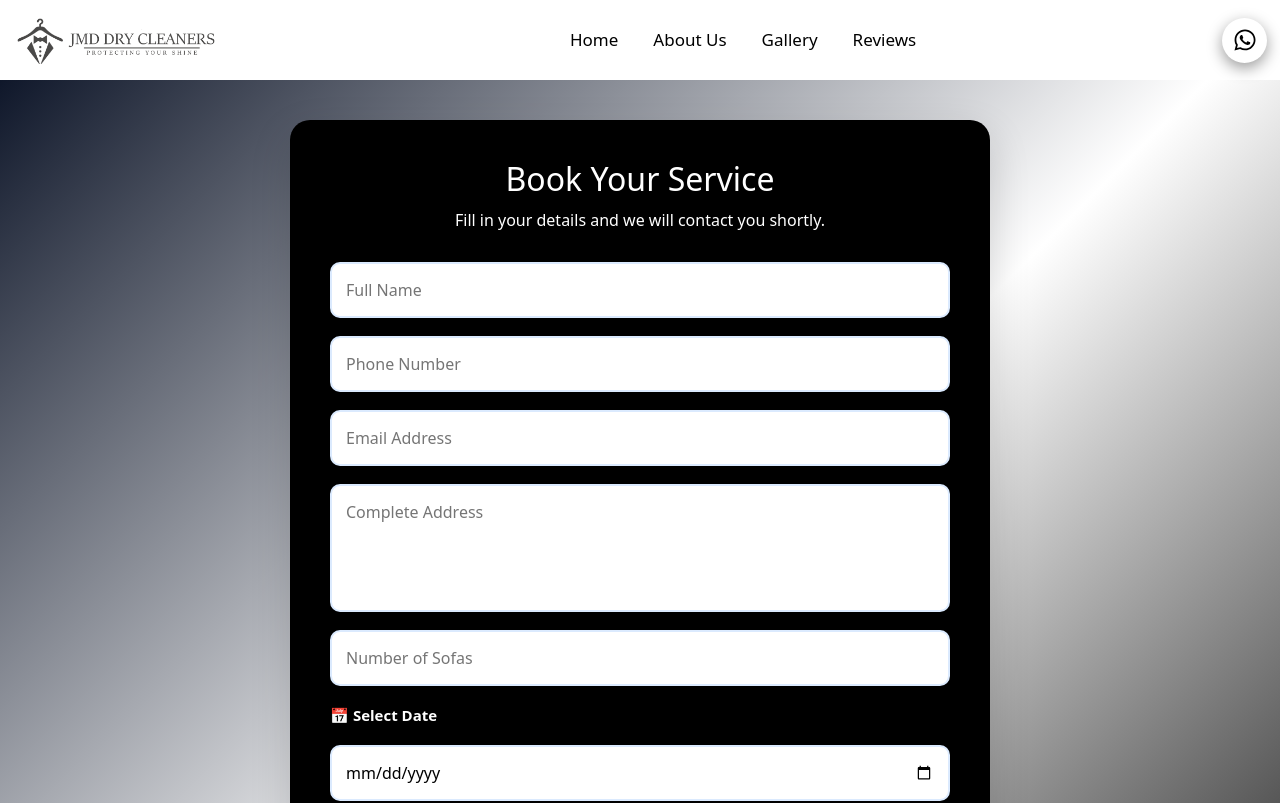
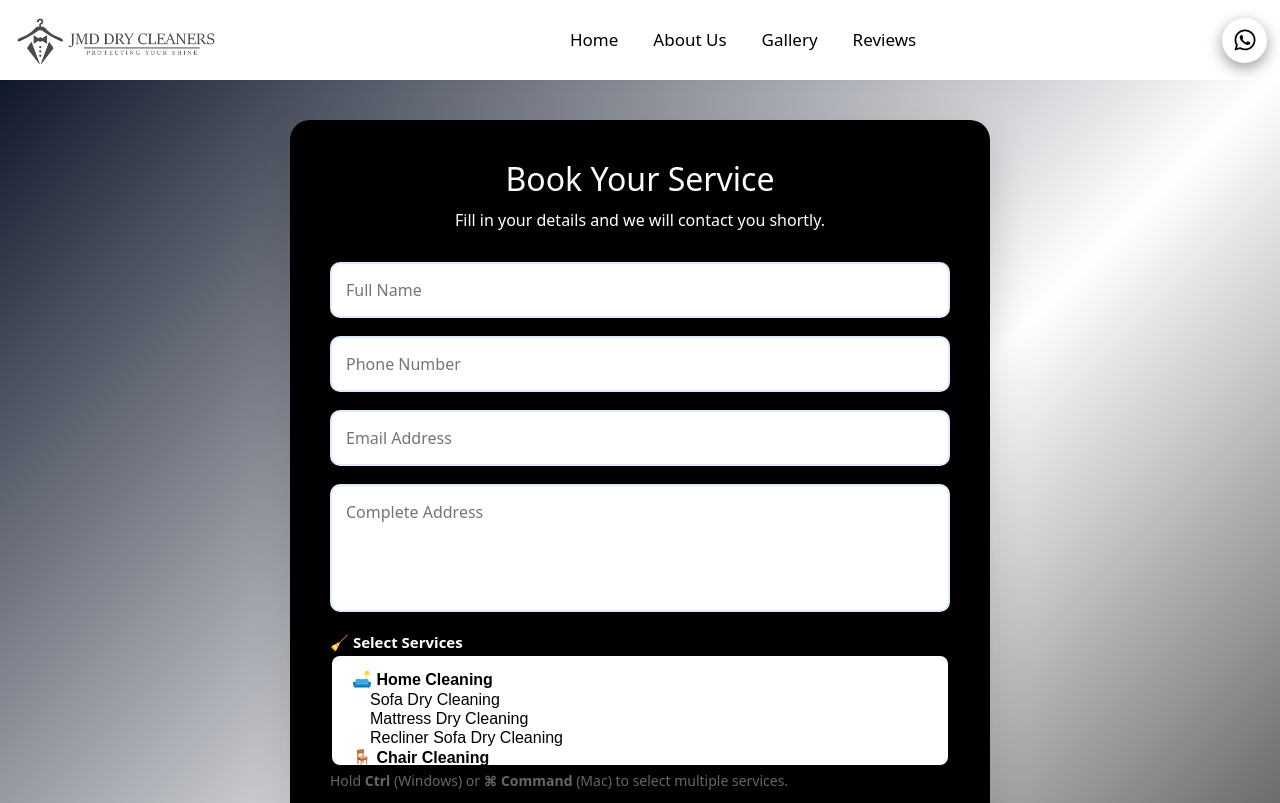
Before and after one commit to ujjawalthegreatcoder7/JMD-DRY-Cleaners, a React (Vite) app: page /booknow in a window 1280 px wide. Shown: the top 803 px of the page. Built offline with nearby package versions, Linux system fonts and the light colour scheme.

Commit message:
Connect frontend to deployed backend

```diff
--- a/src/pages/BookNow.css
+++ b/src/pages/BookNow.css
@@ -161,3 +161,36 @@
   font-weight:600;
   color:#ffffff;
 }
+
+.select-wrapper {
+  width: 100%;
+  margin-bottom: 18px;
+}
+
+.select-wrapper select {
+  width: 100%;
+  padding: 14px 18px;
+  font-size: 16px;
+  font-family: "Poppins", sans-serif;
+  border: 2px solid #000;
+  border-radius: 10px;
+  background: #fff;
+  color: #000;
+  outline: none;
+  cursor: pointer;
+  transition: all 0.3s ease;
+}
+
+.select-wrapper select:hover {
+  border-color: #444;
+}
+
+.select-wrapper select:focus {
+  border-color: #000;
+  box-shadow: 0 0 10px rgba(0, 0, 0, 0.15);
+}
+
+.select-wrapper option {
+  background: #fff;
+  color: #000;
+}
--- a/src/pages/Booknow.jsx
+++ b/src/pages/Booknow.jsx
@@ -17,17 +17,29 @@ export default function BookNow() {
   phone: "",
   email: "",
   address: "",
-    sofas: "",
+  service: [],
   date: "",
   time: "",
   specialRequest: "",
 });
+const handleChange = (e) => {
+  const { name, value, options } = e.target;
 
-  const handleChange = (e) => {
+  if (name === "service") {
+    const selectedServices = Array.from(options)
+      .filter(option => option.selected)
+      .map(option => option.value);
+
     setFormData({
       ...formData,
-      [e.target.name]: e.target.value,
+      service: selectedServices,
     });
+  } else {
+    setFormData({
+      ...formData,
+      [name]: value,
+    });
+  }
 };
 
   const handleSubmit = async (e) => {
@@ -44,7 +56,7 @@ export default function BookNow() {
         phone: formData.phone,
         email: formData.email,
         address: formData.address,
-        sofas: formData.sofas,
+        service: formData.service,
         date: formData.date,
         time: formData.time,
         specialRequest: formData.specialRequest,
@@ -56,7 +68,8 @@ export default function BookNow() {
           phone: "",
           email: "",
           address: "",
-          sofas: "",
+          // sofas: "",
+          service: formData.service.join(", "),
           date: "",
           time: "",
           specialRequest: "",
@@ -132,15 +145,38 @@ export default function BookNow() {
             required
           />
 
-          <input
-            type="number"
-            name="sofas"
-            placeholder="Number of Sofas"
-            min="1"
-            value={formData.sofas}
+<div className="select-wrapper">
+  <label className="label">🧹 Select Services</label>
+
+  <select
+    name="service"
+    value={formData.service}
     onChange={handleChange}
+    multiple
     required
-          />
+  >
+    <optgroup label="🛋️ Home Cleaning">
+      <option value="Sofa Dry Cleaning">Sofa Dry Cleaning</option>
+      <option value="Mattress Dry Cleaning">Mattress Dry Cleaning</option>
+      <option value="Recliner Sofa Dry Cleaning">Recliner Sofa Dry Cleaning</option>
+    </optgroup>
+
+    <optgroup label="🪑 Chair Cleaning">
+      <option value="Dining Chairs Dry Cleaning">Dining Chairs Dry Cleaning</option>
+      <option value="Office Chairs Dry Cleaning">Office Chairs Dry Cleaning</option>
+    </optgroup>
+
+    <optgroup label="🚗 Vehicle Cleaning">
+      <option value="Car Dry Cleaning">Car Dry Cleaning</option>
+    </optgroup>
+  </select>
+
+  <small style={{ color: "#666" }}>
+    Hold <b>Ctrl</b> (Windows) or <b>⌘ Command</b> (Mac) to select multiple services.
+  </small>
+</div>
+
+
 <label htmlFor="date"  className="label">📅 Select Date</label>
 <input
   id="date"
```
Lines whose indentation alone changed are shown as unchanged.
